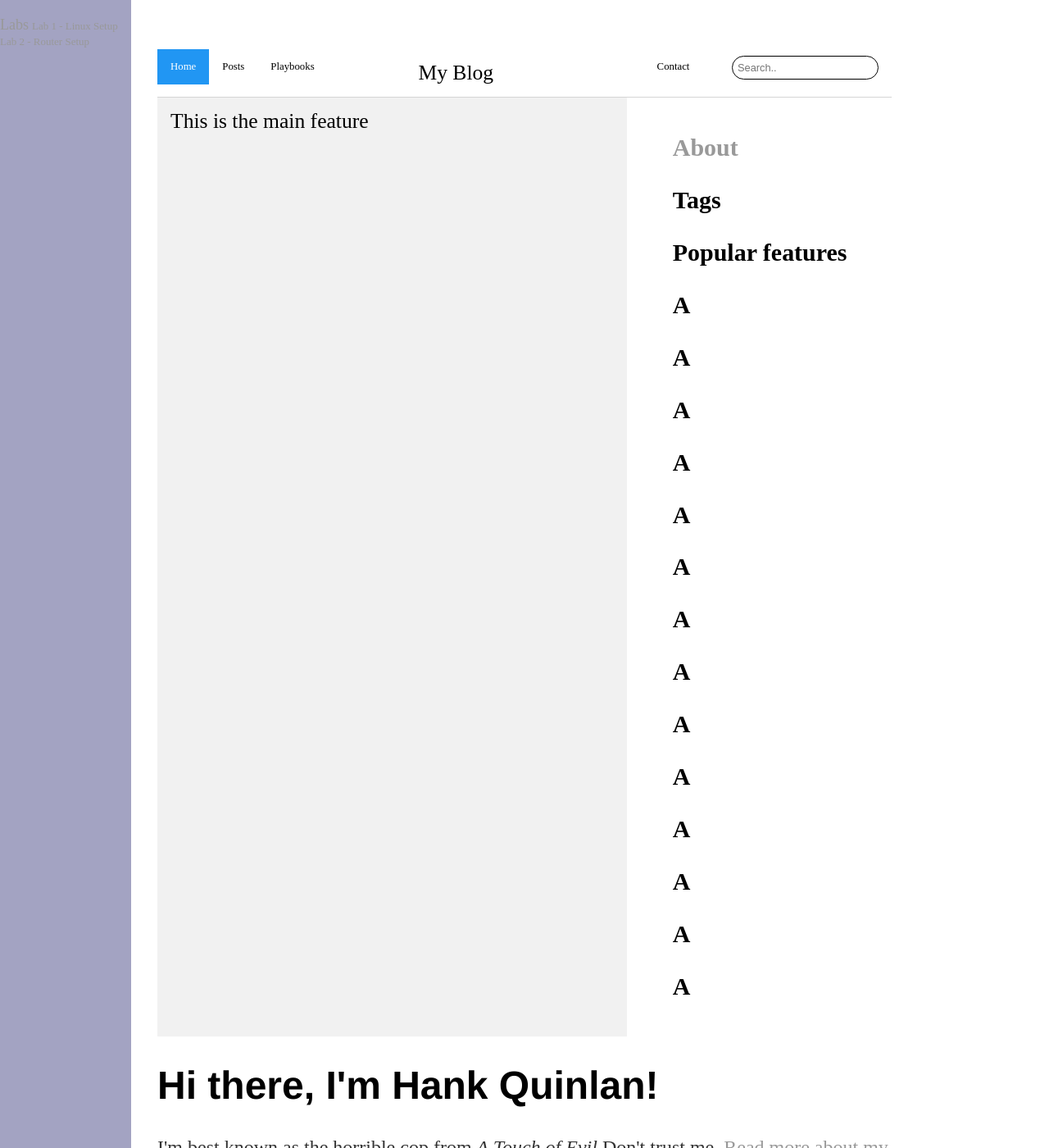
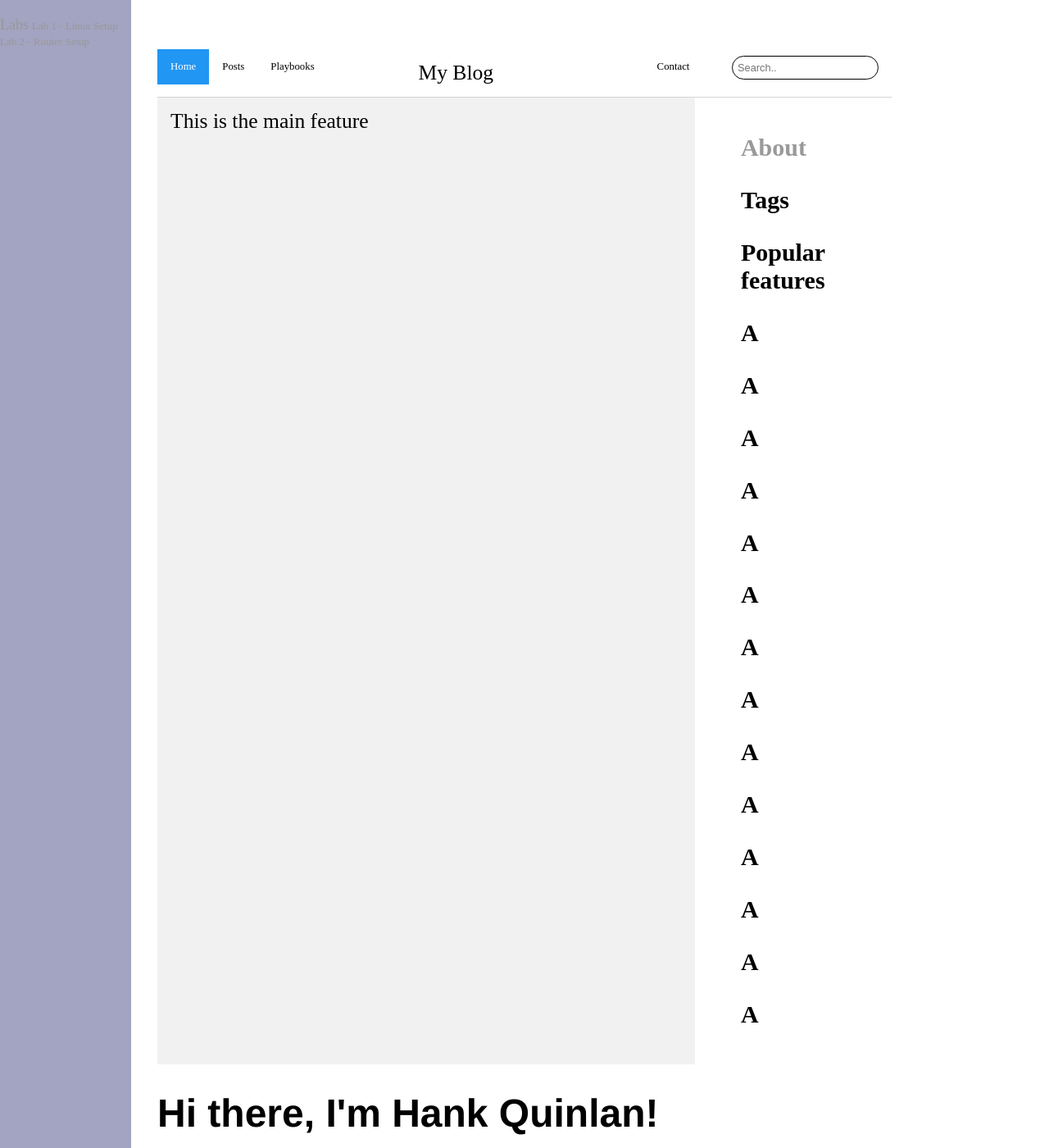
Before and after one commit to billparry99/billparry99.github.io, a Jekyll site: the page built from index.html, in a window 1280 px wide and 1400 px high. Shown: the whole window at 82% size. Built offline with Jekyll 4.4.1, drawn with Linux system fonts in a browser that asks for light colours.

Commit message:
Update main.css

```diff
--- a/css/main.css
+++ b/css/main.css
@@ -200,10 +200,10 @@ ul.posts li {
     flex-wrap: nowrap;
 }
 
-/* Create two unequal columns that sits next to each other */
+/* Create two unequal columns that sits next to each other * - 75% 25%/
 /* Sidebar/left column */
 .mainmain {
-    flex: 65%; /* Set the width of the sidebar */
+    flex: 75%; /* Set the width of the sidebar */
     background-color: #f1f1f1; /* Grey background color */
     overflow: hidden;
     float: center;
@@ -217,7 +217,7 @@ ul.posts li {
 
 /* Main column */
 .mainside {
-    flex: 35%; /* Set the width of the main content */
+    flex: 25%; /* Set the width of the main content */
     height: 100%; /* Full-height: remove this if you want "auto" height *
     background-color: white; /* White background color */
     overflow: hidden;
```
